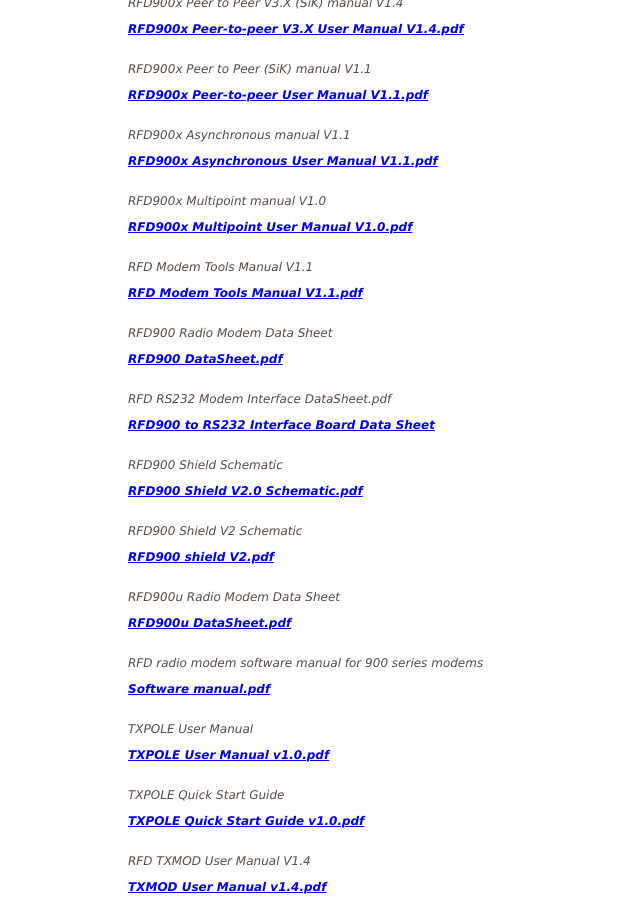
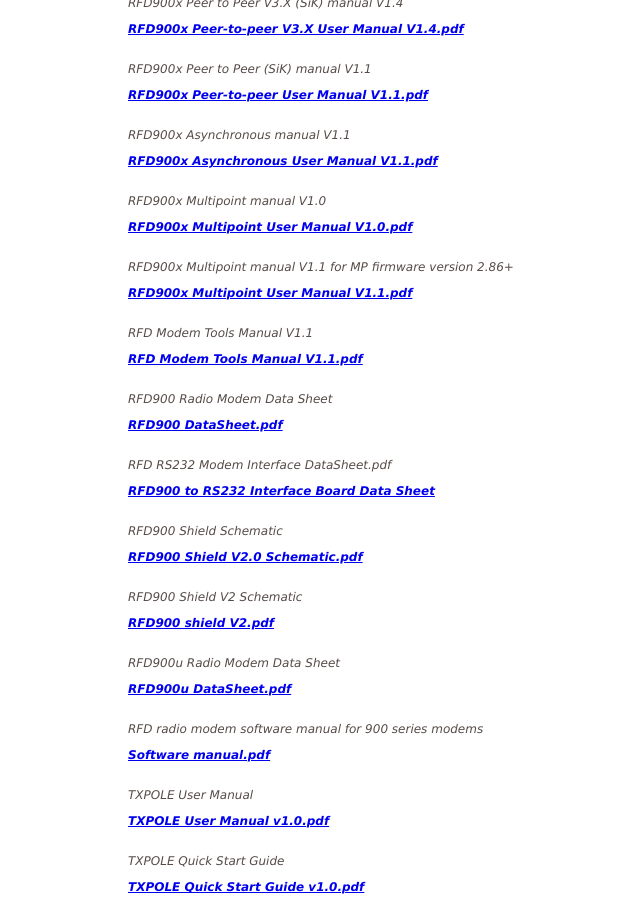
Before and after one commit to RFDesign/rfdesign.github.io, a Jekyll site: the page built from docs.html, in a window 1280 px wide and 900 px high, scrolled down 410 px. Shown: the whole window, without its empty margins (95-735 px from the left). Built offline with Jekyll 4.4.1, drawn with Linux system fonts in a browser that asks for light colours.

Commit message:
Update docs.yml

```diff
--- a/_data/docs.yml
+++ b/_data/docs.yml
@@ -24,6 +24,8 @@
 #  des: RFD900x Asynchronous manual V1.0
 - file: RFD900x Multipoint User Manual V1.0.pdf
   des: RFD900x Multipoint manual V1.0
+- file: RFD900x Multipoint User Manual V1.1.pdf
+  des: RFD900x Multipoint manual V1.1 for MP firmware version 2.86+
 - file: RFD Modem Tools Manual V1.1.pdf
   des: RFD Modem Tools Manual V1.1
 #- file: RFD Modem Tools Manual V1.0.pdf
```
